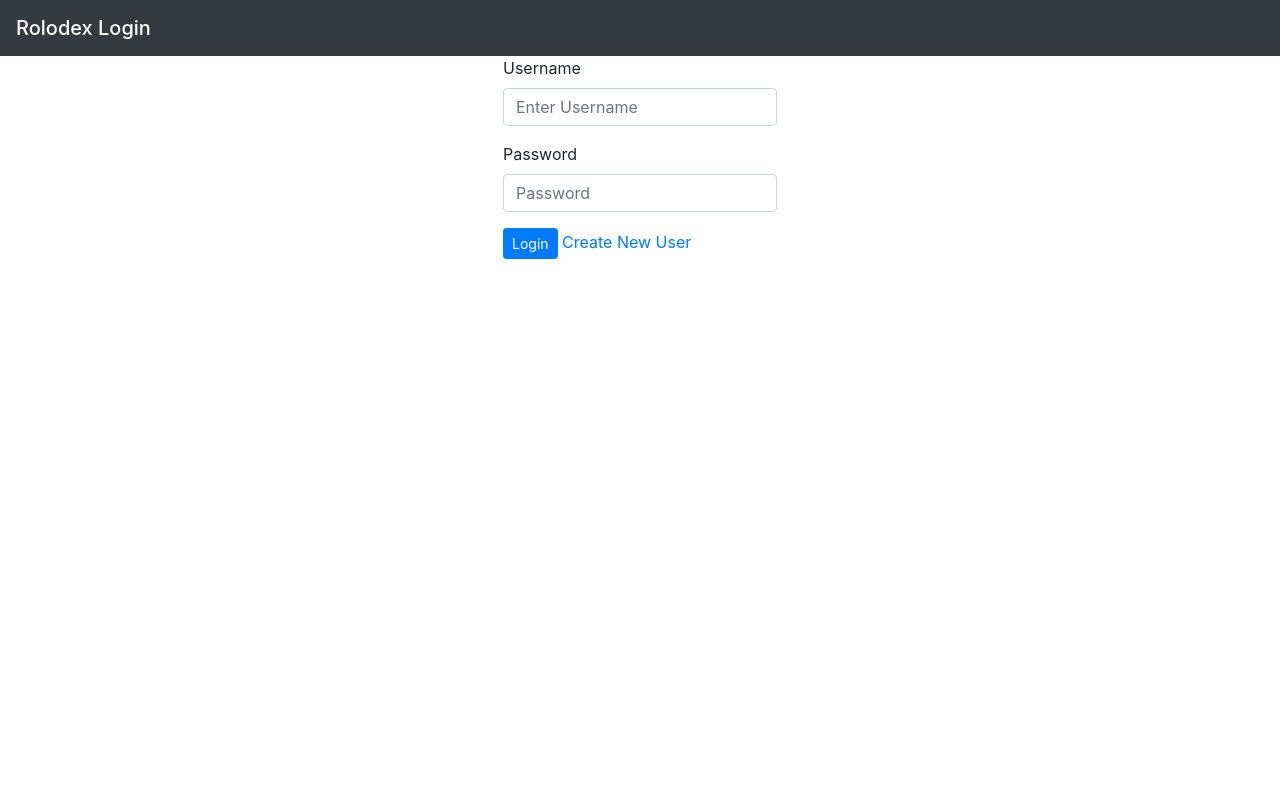
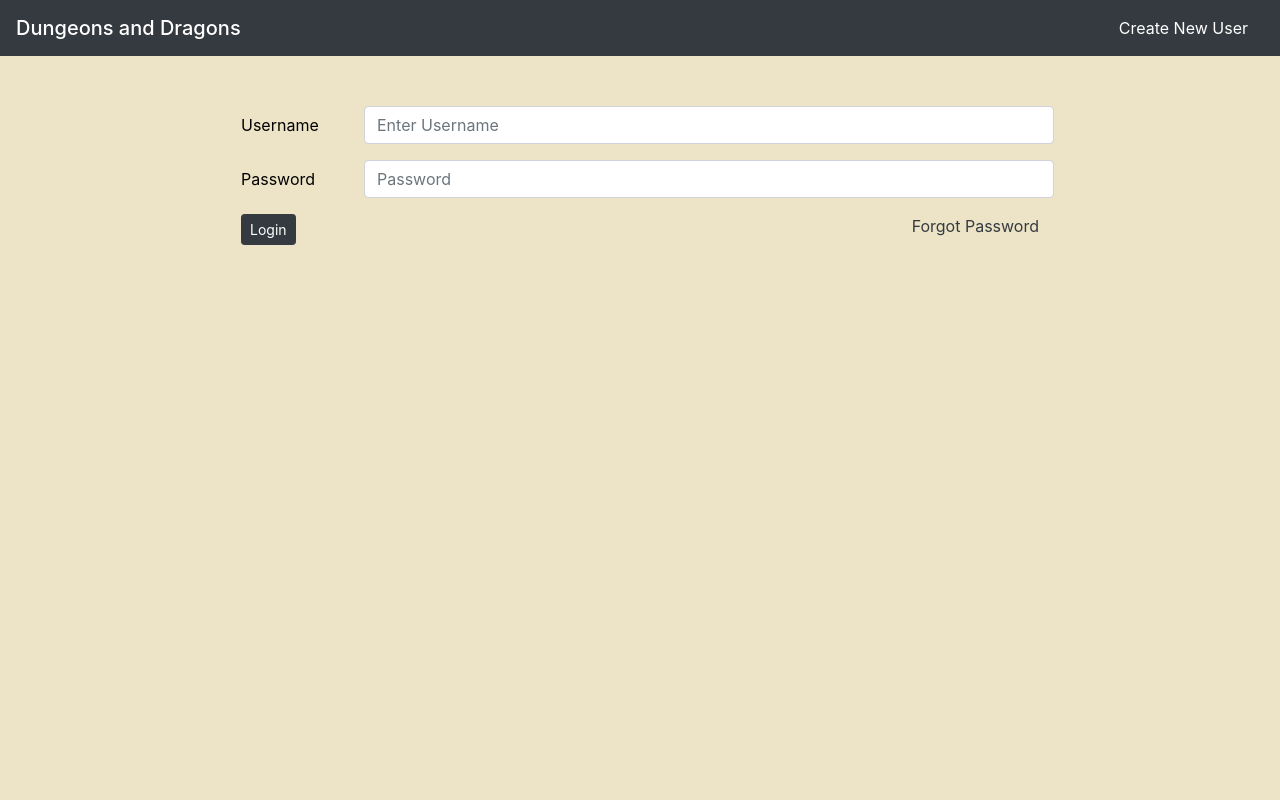
Before and after one commit to devints47/cop4331group1large, a Flask app: page /login in a window 1280 px wide. Run offline with Flask 2, Linux system fonts and the light colour scheme; parts of the project's set-up code (start-up, migrations or seed data) failed here and were passed over; some libraries are stand-ins or nearby versions.

Commit message:
updated login, registration,main.css, and views.py

```diff
--- a/web/static/css/main.css
+++ b/web/static/css/main.css
@@ -0,0 +1,50 @@
+
+html, body{
+	width: 100%;
+	height: 100%;
+	margin: 0;
+	padding: 0;
+    background-color: #ede4c7;;
+}
+
+
+nav a{
+    color: #fff;
+    margin-left: 10px;
+}
+
+nav a:hover{
+    color: #fff;
+    border-bottom: 2px solid;
+    padding-bottom: 6px;
+}
+
+form button{
+    background-color: #343a40 !important;
+    border-color: #343a40 !important;
+}
+
+#formContainer form{
+    width: 70%;
+}
+
+#forgotPasswordLink{
+    color: #343a40;
+}
+
+#formContainer{
+    margin-top: 50px;
+    color: black;
+}
+
+#alert, #usernameAlert, #passwordAlert{
+    margin-top: 10px;
+}
+
+.flashes{
+	width: 30%;
+	margin: 0 auto;
+    margin-top: 10px;
+    list-style-type: none;
+    text-align: center;
+}
--- a/web/templates/login.html
+++ b/web/templates/login.html
@@ -2,7 +2,8 @@
 {% block content %}
     <!--Nav bar with project name-->
     <nav class="navbar navbar-dark bg-dark">
-        <span class="navbar-brand mb-0 h1">Rolodex Login</span>
+        <span class="navbar-brand mb-0 h1">Dungeons and Dragons</span>
+        <a class="nav-item nav-link active float-right" id="newUserLink" href="{{ url_for('register') }}" >Create New User</a>
     </nav>
 	<!-- flashed messages-->
 	{% with messages = get_flashed_messages() %}
@@ -20,16 +21,17 @@
     <div id="formContainer" class="container content">
         <div class="row justify-content-center">
             <form id="loginForm" action="{{ url_for('login') }}" method="post">
-                <div class="form-group">
-	                <label for="inputUserName">Username</label>
-	                <input name="username" type="username" class="form-control" id="inputUserName" aria-describedby="userNAmeHelp" placeholder="Enter Username" required="" >
+                <div class="form-group row ">
+	                <label class="col-form-label col-lg-2 col-sm-3 col-md-4" for="inputUserName">Username</label>
+	                <input name="username" type="username" class="form-control col-lg-10 col-sm-9 col-md-8" id="inputUserName" aria-describedby="userNAmeHelp" placeholder="Enter Username" required="" >
                 </div>
-                <div class="form-group">
-	                <label for="inputPassword">Password</label>
-	                <input name="password" type="password" class="form-control" id="inputPassword" placeholder="Password" required="">
+                <div class="form-group row">
+	                <label class="col-form-label col-lg-2 col-sm-3 col-md-4" for="inputPassword">Password</label>
+                    <input name="password" type="password" class="form-control col-lg-10 col-sm-9 col-md-8" id="inputPassword" placeholder="Password" required="">
                 </div>
-                <button id="loginButton" type="submit" class="btn btn-primary btn-sm login-submit">Login</button>
-                <a id="newUserLink" href="{{ url_for('register') }}" >Create New User</a>
+
+                <button id="loginButton" type="submit" class="btn btn-primary btn-sm login-submit float-left">Login</button>
+                <a class="float-right" id="forgotPasswordLink" href="{{ url_for('password') }}" >Forgot Password</a>
             </form>
         </div>
     </div>
--- a/web/views.py
+++ b/web/views.py
@@ -96,6 +96,12 @@ def register():
 			return redirect('register')
 	return render_template('registration.html')
 
+
+@app.route('/password', methods=['GET', 'POST'])
+def password():
+	return render_template('index.html')
+
+
 @app.route('/')
 @login_required
 def index():
```
Also changed, not shown: web/templates/register.html (deleted, +0 -53 lines), web/templates/registration.html (added, +51 -0 lines).
